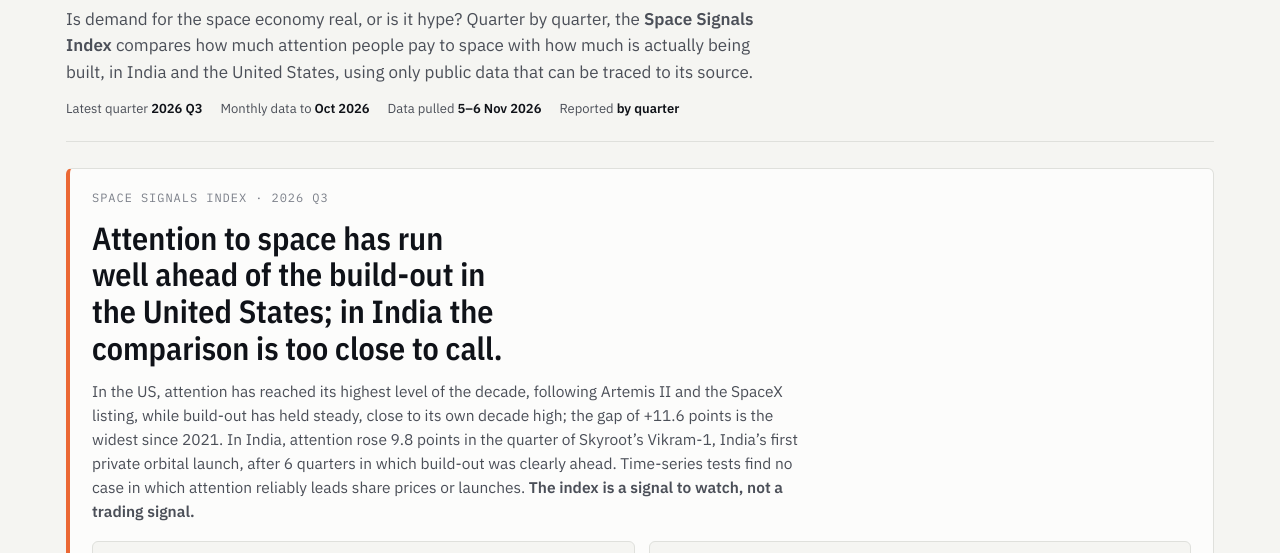
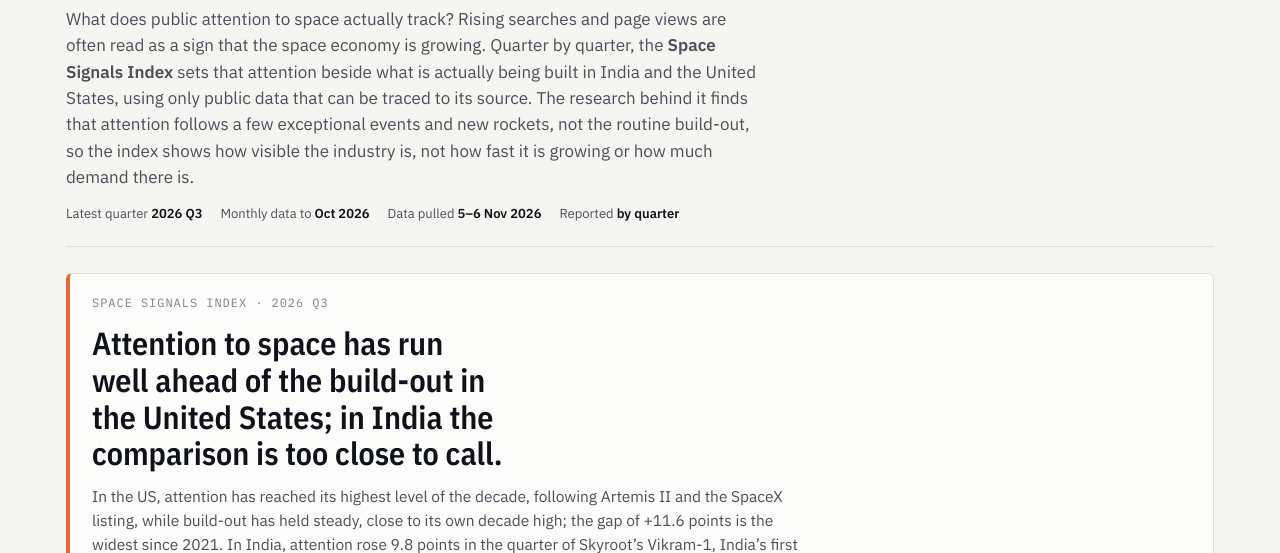
Before and after one commit to sarjuna/space-demand-signals, a plain HTML site: page index.html in a window 1280 px wide. Shown: the part 168-721 px from the top of the page. Drawn offline with nearby package versions, Linux system fonts and the light colour scheme.

Commit message:
Add files via upload

```diff
--- a/index.html
+++ b/index.html
@@ -17,7 +17,7 @@
 <header class="top">
   <div class="eyebrow">Space Economy Initiative · Centre for India and Global Business · Cambridge Judge Business School</div>
   <h1>Space Demand Signals</h1>
-  <p class="lede">Is demand for the space economy real, or is it hype? Quarter by quarter, the <b>Space Signals Index</b> compares how much attention people pay to space with how much is actually being built, in India and the United States, using only public data that can be traced to its source.</p>
+  <p class="lede">What does public attention to space actually track? Rising searches and page views are often read as a sign that the space economy is growing. Quarter by quarter, the <b>Space Signals Index</b> sets that attention beside what is actually being built in India and the United States, using only public data that can be traced to its source. The research behind it finds that attention follows a few exceptional events and new rockets, not the routine build-out, so the index shows how visible the industry is, not how fast it is growing or how much demand there is.</p>
   <div class="meta" id="meta"></div>
 </header>
 
```
